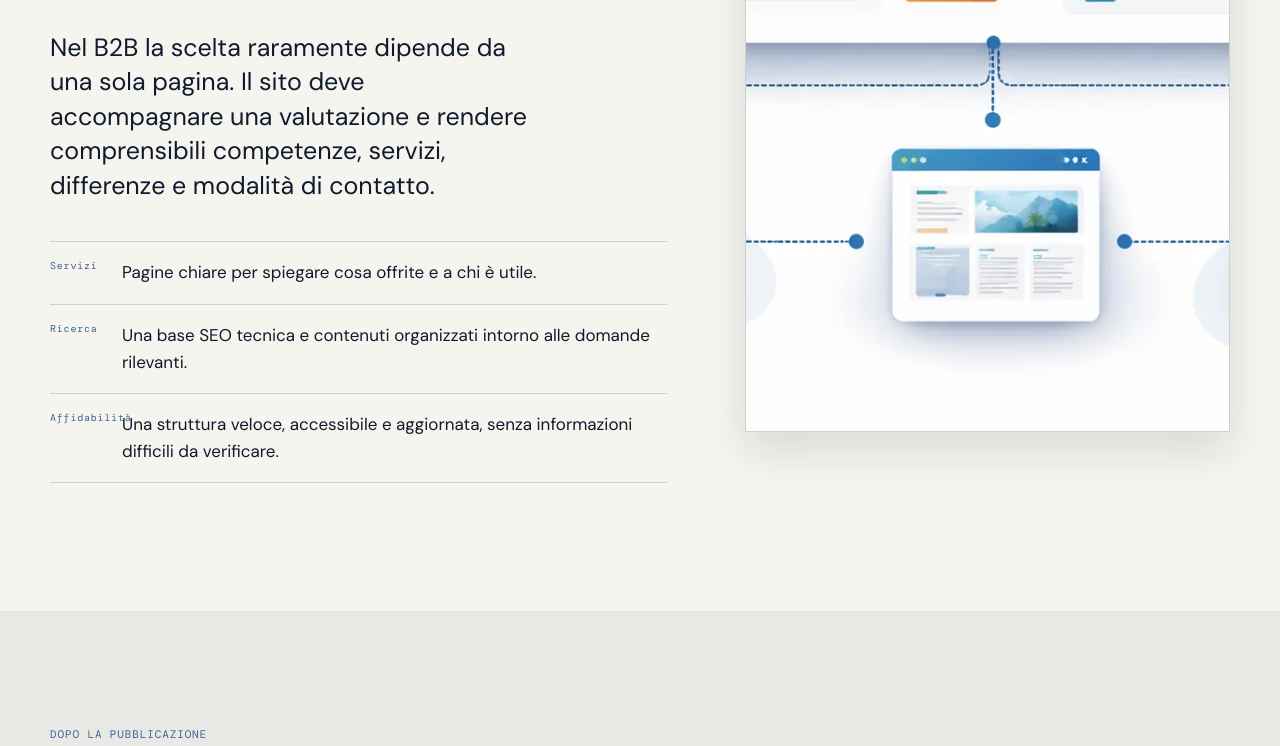
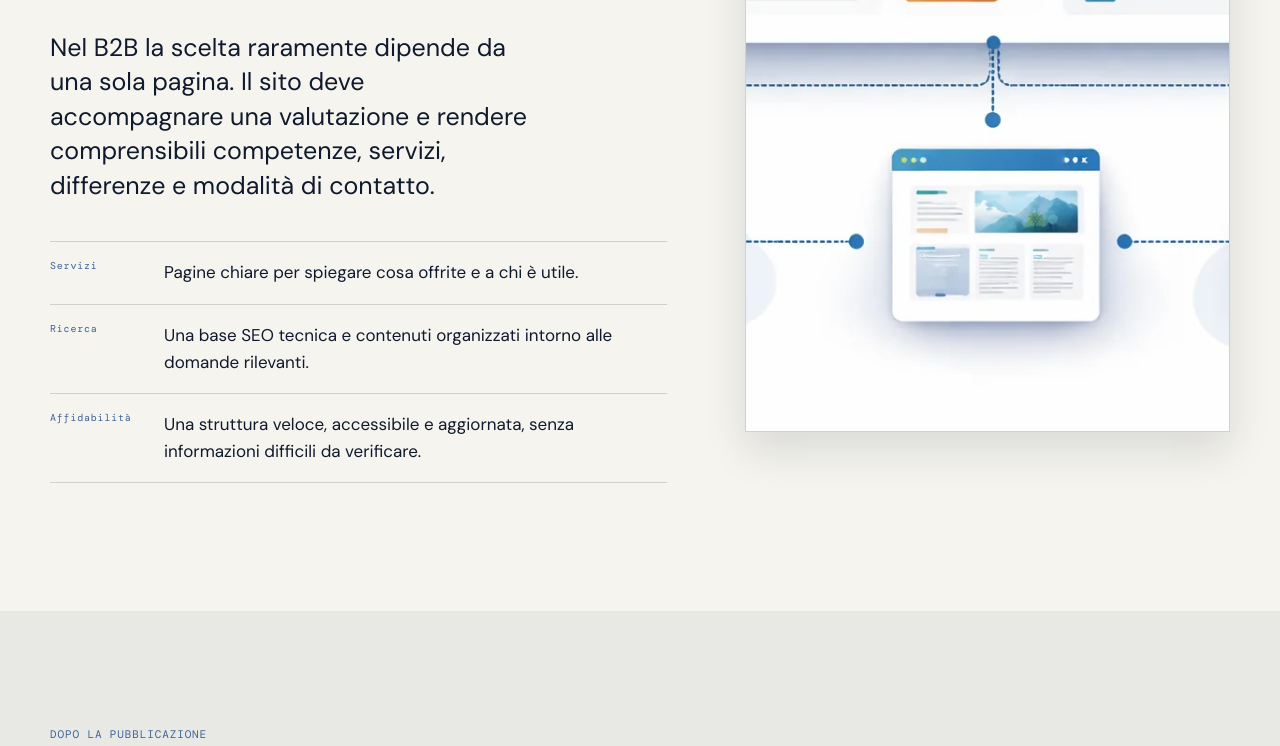
Before and after one commit to 4weblab/4weblab-site, an Astro site: page /sito-web-aziendale in a window 1280 px wide. Shown: the part 3403-4149 px from the top of the page. Built offline with nearby package versions, Linux system fonts and the light colour scheme; Astro itself is replaced by a stand-in of ours.

Commit message:
fix: evita sovrapposizione etichette nella pagina aziende

```diff
--- a/src/styles/global.css
+++ b/src/styles/global.css
@@ -477,6 +477,7 @@ footer { display: block; padding: 72px 0 0; background: #e8e9e4; color: var(--mu
 .aziendali-proof h2, .ads-method h2, .chatgpt-fit h2 { margin-bottom: 34px; }
 .aziendali-proof ul, .chatgpt-fit ul, .ads-method ol { margin: 38px 0 0; padding: 0; list-style: none; }
 .aziendali-proof li, .chatgpt-fit li, .ads-method li { display: grid; grid-template-columns: 54px 1fr; gap: 18px; padding: 17px 0; border-top: 1px solid var(--line); font-size: 17px; }
+.aziendali-proof li { grid-template-columns: minmax(max-content, 6rem) minmax(0, 1fr); }
 .aziendali-proof li:last-child, .chatgpt-fit li:last-child, .ads-method li:last-child { border-bottom: 1px solid var(--line); }
 .aziendali-proof small, .chatgpt-fit small, .ads-method small { color: var(--label); font: 10px var(--mono); letter-spacing: .08em; }
 .ads-method li h3 { margin: 0; font: 600 22px/1 var(--serif); }.ads-method li p { margin: 8px 0 0; color: var(--muted); font-size: 14px; }
@@ -505,7 +506,7 @@ footer { display: block; padding: 72px 0 0; background: #e8e9e4; color: var(--mu
 .aziendali-price > div > div > p:not(.eyebrow), .ads-price > div > div > p:not(.eyebrow) { max-width: 31rem; color: #c5d1e1; font-size: 18px; }
 .chatgpt-note { padding: 116px 0; background: var(--ink); color: white; }.chatgpt-note > div { display: grid; grid-template-columns: 1fr 1.25fr; gap: 64px; }.chatgpt-note > div > p:not(.eyebrow) { max-width: 42rem; margin: 36px 0 25px; color: #c5d1e1; font-size: 19px; grid-column: 2; }.chatgpt-note > div > a { grid-column: 2; justify-self: start; }
 @media (max-width: 900px) { .aziendali-hero-grid, .ads-hero-grid, .chatgpt-hero-grid, .aziendali-intro, .ads-intro, .chatgpt-intro, .aziendali-proof, .ads-method, .chatgpt-fit, .aziendali-price > div, .ads-price > div, .chatgpt-note > div { grid-template-columns: 1fr; gap: 35px; }.aziendali-intro > div:last-child, .ads-intro > div:last-child, .chatgpt-intro > div:last-child { padding-top: 0; }.aziendali-structure-grid, .ads-intent-grid, .chatgpt-method-grid { min-height: auto; grid-template-columns: 1fr; }.structure-heading, .structure-intro, .structure-points, .ads-intent-heading, .ads-intent-intro, .ads-intent-points, .chatgpt-method-heading, .chatgpt-method-intro, .chatgpt-method-points { padding-left: max(24px, calc((100vw - 680px) / 2)); padding-right: max(24px, calc((100vw - 680px) / 2)); border-left: 0; border-right: 0; }.structure-intro, .ads-intent-intro, .chatgpt-method-intro { padding-top: 0; padding-bottom: 35px; }.structure-points, .ads-intent-points, .chatgpt-method-points { padding-top: 0; }.chatgpt-note > div > p:not(.eyebrow), .chatgpt-note > div > a { grid-column: auto; }.aziendali-proof > div:first-child img, .ads-method > div:first-child img, .chatgpt-fit > div:first-child img { min-height: 360px; } }
-@media (max-width: 680px) { .aziendali-hero, .ads-hero, .chatgpt-hero { min-height: calc(100svh - var(--header-height)); padding: 130px 0 56px; }.aziendali-price, .ads-price, .chatgpt-note { padding: 84px 0; }.aziendali-proof > div:first-child img, .ads-method > div:first-child img, .chatgpt-fit > div:first-child img { min-height: 300px; }.aziendali-proof li, .chatgpt-fit li, .ads-method li { grid-template-columns: 42px 1fr; }.chatgpt-note > div > p:not(.eyebrow) { margin-top: 0; font-size: 17px; } }
+@media (max-width: 680px) { .aziendali-hero, .ads-hero, .chatgpt-hero { min-height: calc(100svh - var(--header-height)); padding: 130px 0 56px; }.aziendali-price, .ads-price, .chatgpt-note { padding: 84px 0; }.aziendali-proof > div:first-child img, .ads-method > div:first-child img, .chatgpt-fit > div:first-child img { min-height: 300px; }.chatgpt-fit li, .ads-method li { grid-template-columns: 42px 1fr; }.chatgpt-note > div > p:not(.eyebrow) { margin-top: 0; font-size: 17px; } }
 
 /* Sul telefono il diagramma Google Ads resta una fascia di lettura: mostra il
    flusso centrale e non trascina la sezione per l'intera altezza dell'asset. */
```
